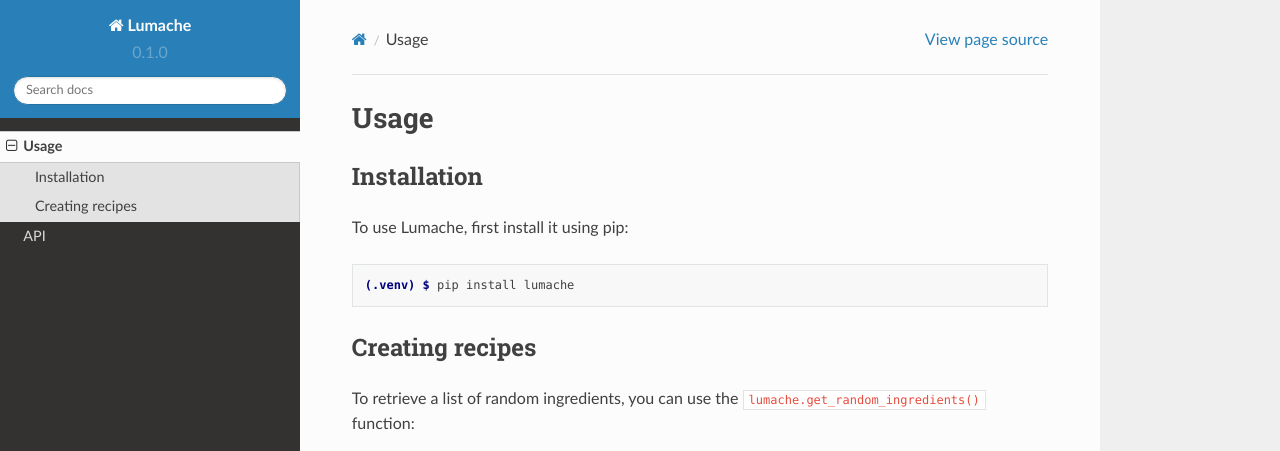
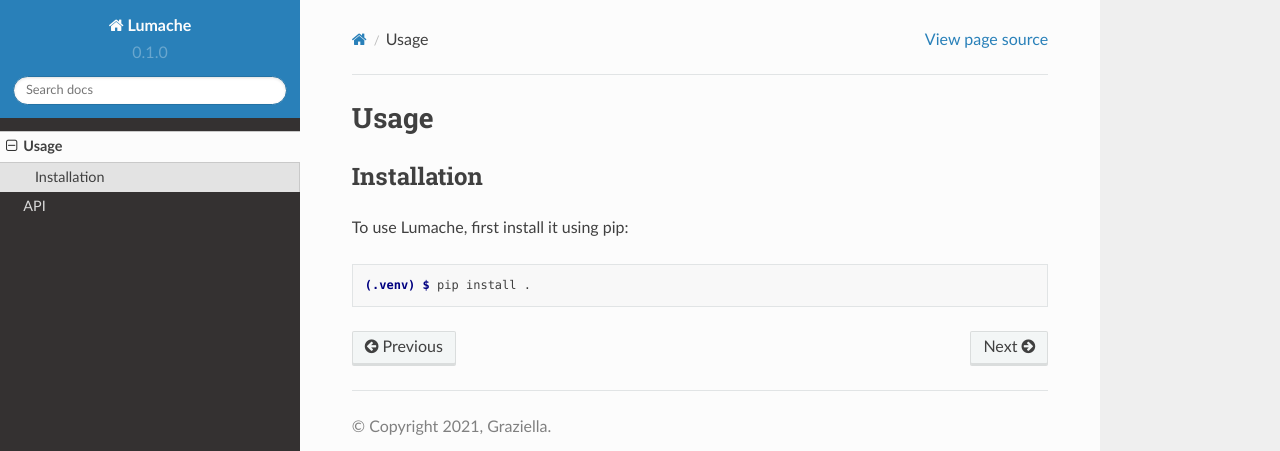
Before and after one commit to stefanDeveloper/heiDGAF, a Sphinx documentation site: the page built from docs/source/usage.rst, in a window 1280 px wide and 1095 px high. Shown: the top 451 px of the window. Built offline with Sphinx 7.4.7 and the Read the Docs theme 2.0.0, drawn with Linux system fonts in a browser that asks for light colours; some of the changed text lies outside the part shown.

Commit message:
Update read the docs

```diff
--- a/docs/source/usage.rst
+++ b/docs/source/usage.rst
@@ -10,24 +10,4 @@
 
 .. code-block:: console
 
-   (.venv) $ pip install lumache
-
-Creating recipes
-----------------
-
-To retrieve a list of random ingredients,
-you can use the ``lumache.get_random_ingredients()`` function:
-
-.. autofunction:: lumache.get_random_ingredients
-
-The ``kind`` parameter should be either ``"meat"``, ``"fish"``,
-or ``"veggies"``. Otherwise, :py:func:`lumache.get_random_ingredients`
-will raise an exception.
-
-.. autoexception:: lumache.InvalidKindError
-
-For example:
-
->>> import lumache
->>> lumache.get_random_ingredients()
-['shells', 'gorgonzola', 'parsley']
+   (.venv) $ pip install .
```
Also changed, not shown: docs/source/index.rst (+2 -5 lines), 1 other file.
